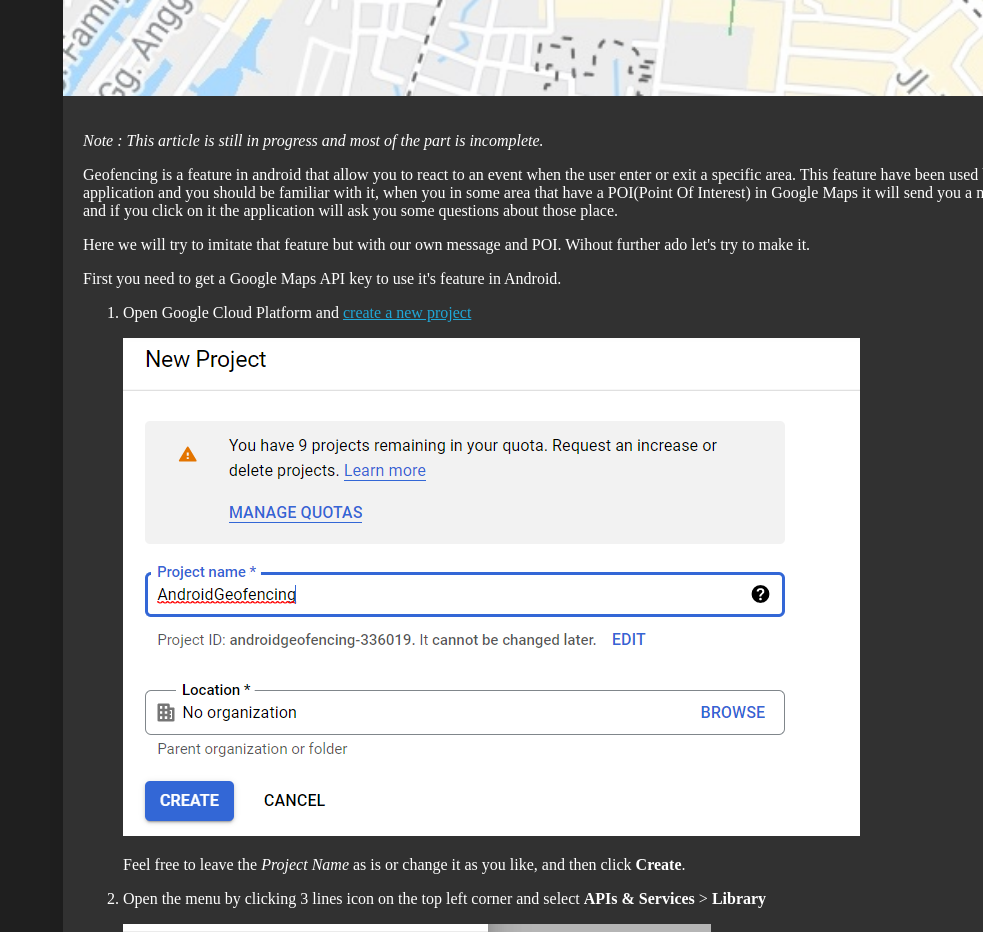
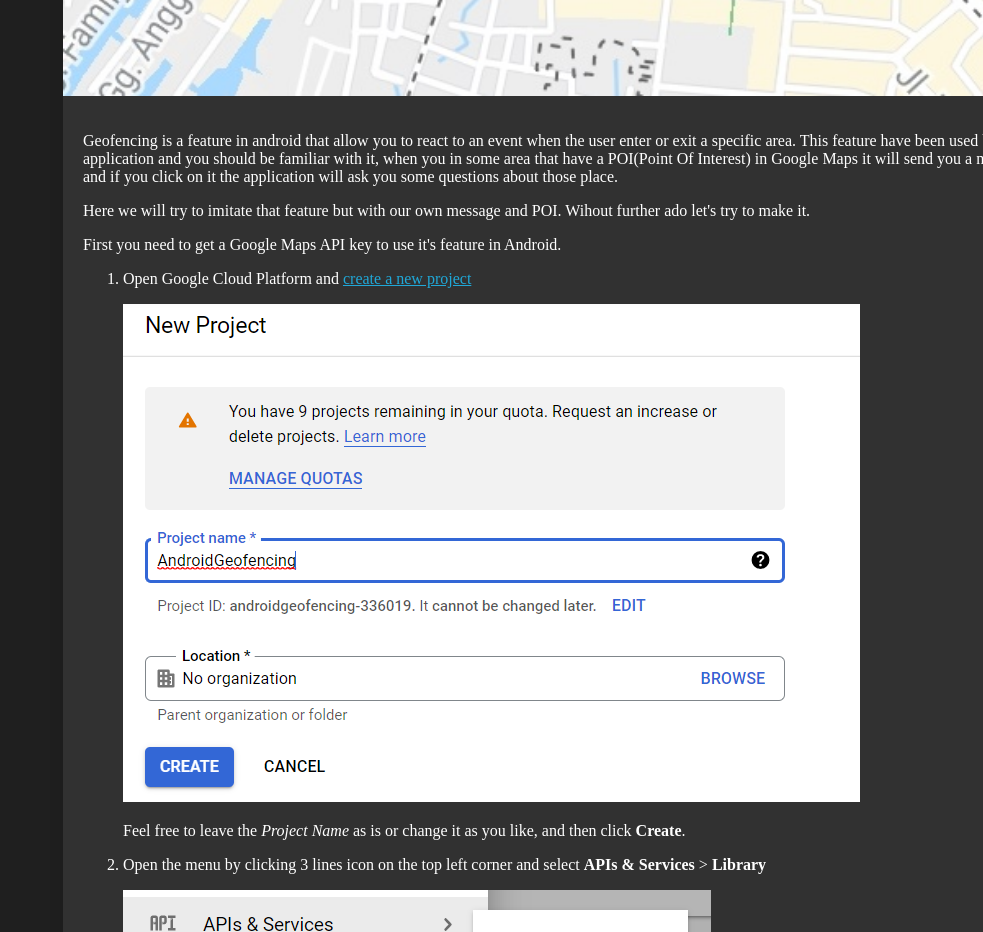
Before and after one commit to ekoputrapratama/personal-blog, a Gatsby site: page /posts/2021-12-23-geofencing-api-in-android in a window 1280 px wide. Shown: the part 920-1852 px from the top of the page, without its empty margins (297-1280 px from the left). Built offline with nearby package versions, Linux system fonts and the light colour scheme; Gatsby itself is replaced by a stand-in of ours; some packages are replaced by stand-ins of ours.

Commit message:
Update Post “2021-12-23-geofencing-api-in-android”

```diff
--- a/content/posts/2021-12-23-geofencing-api-in-android.md
+++ b/content/posts/2021-12-23-geofencing-api-in-android.md
@@ -14,8 +14,6 @@
   - geofencing
   - kotlin
 ---
-*Note : This article is still in progress and most of the part is incomplete.*
-
 Geofencing is a feature in android that allow you to react to an event when the user enter or exit a specific area. This feature have been used by google in their Google Maps application and you should be familiar with it, when you in some area that have a POI(Point Of Interest) in Google Maps it will send you a notification when you enter that area and if you click on it the application will ask you some questions about those place.
 
 Here we will try to imitate that feature but with our own message and POI. Wihout further ado let's try to make it.
```
